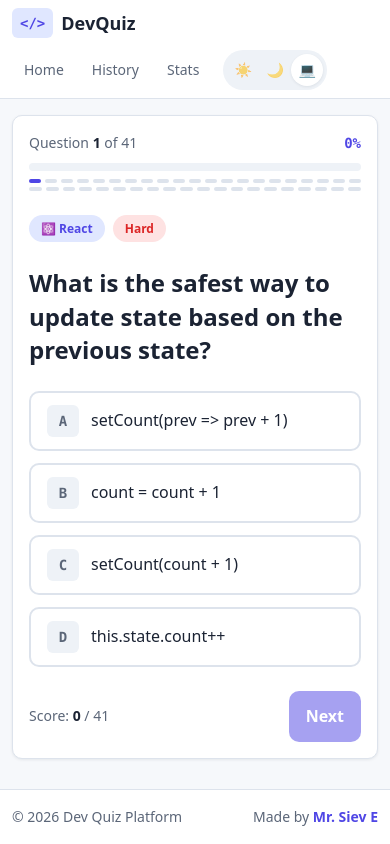
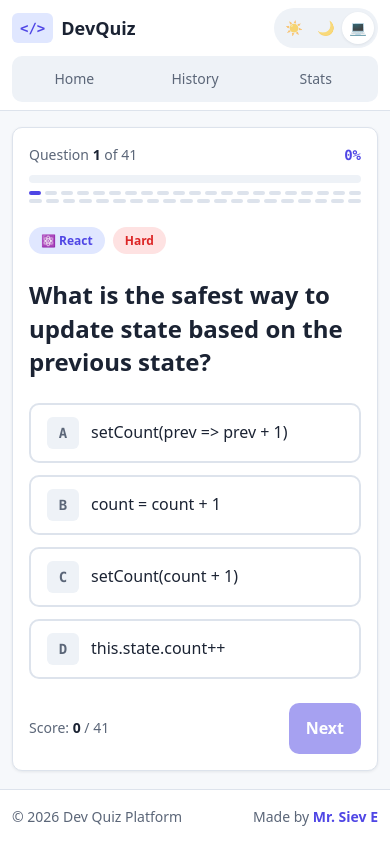
Before and after one commit to sieve-dev-sudo/dev-quiz-platform, a React (Vite) app: page /quiz in a window 390 px wide. Built offline with nearby package versions, Linux system fonts and the light colour scheme.

Commit message:
style: add mobile header layout with full width nav

```diff
--- a/src/components/Header.css
+++ b/src/components/Header.css
@@ -70,3 +70,33 @@
   color: var(--color-primary);
   background-color: var(--color-primary-soft);
 }
+
+/* Mobile: logo and theme toggle on top, nav tabs full width below */
+@media (max-width: 600px) {
+  .header-inner {
+    min-height: auto;
+    row-gap: var(--space-2);
+  }
+
+  .header-actions {
+    display: contents;
+  }
+
+  .header-nav {
+    order: 3;
+    width: 100%;
+    padding: var(--space-1);
+    border-radius: var(--radius-md);
+    background-color: var(--color-surface-2);
+  }
+
+  .header-link {
+    flex: 1;
+    text-align: center;
+  }
+
+  .header-link.active {
+    background-color: var(--color-surface);
+    box-shadow: var(--shadow-sm);
+  }
+}
```
